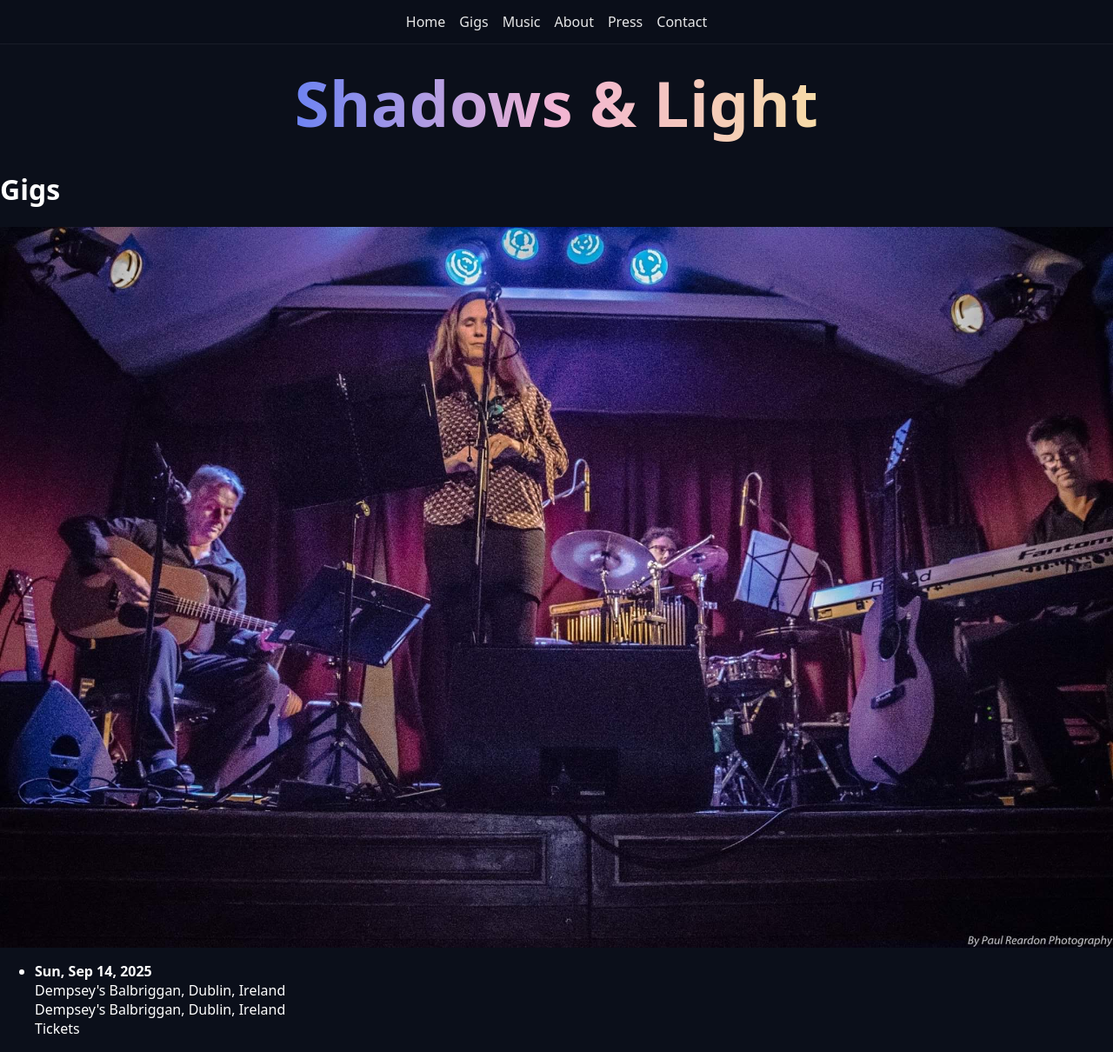
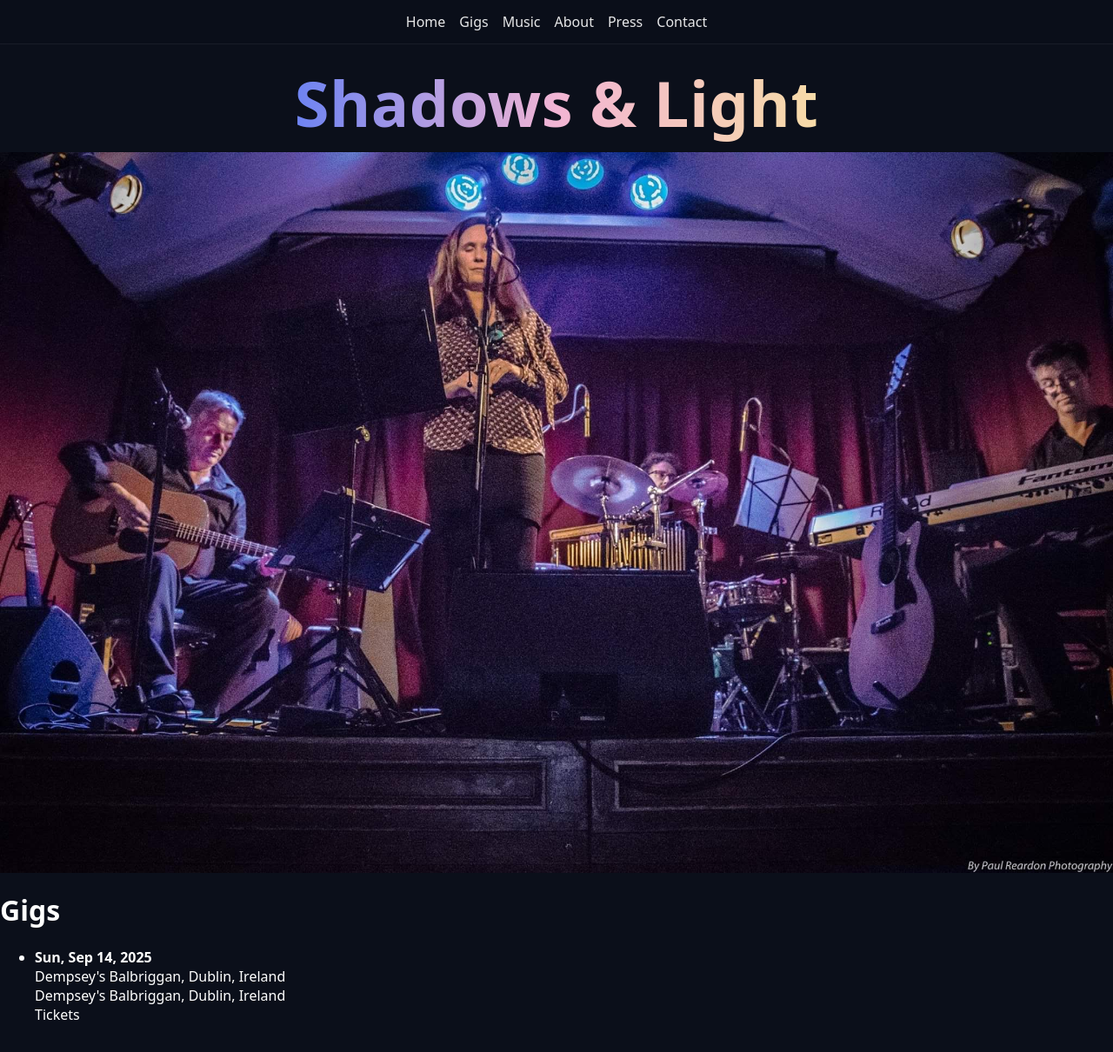
Before and after one commit to davidmul99snl/shadows-and-light-site, a Next.js app: page /gigs in a window 1280 px wide. Shown: the whole page at 87% size. Built offline with nearby package versions, Linux system fonts and the light colour scheme.

Commit message:
Update gigs.jsx

```diff
--- a/pages/gigs.jsx
+++ b/pages/gigs.jsx
@@ -20,9 +20,6 @@ export default function Gigs({ gigs }) {
         <meta name="description" content="Upcoming and past gigs for Shadows & Light" />
       </Head>
 
-      <main className="mx-auto max-w-4xl px-4 py-10">
-        <h1 className="text-3xl font-semibold tracking-tight">Gigs</h1>
-
         {/* Hero banner */}
         <div className="mt-6">
           <img
@@ -31,6 +28,9 @@ export default function Gigs({ gigs }) {
             className="w-full h-auto rounded-xl shadow-sm"
           />
         </div>
+
+        <main className="mx-auto max-w-4xl px-4 py-10">
+        <h1 className="text-3xl font-semibold tracking-tight">Gigs</h1>
 
         {sorted.length === 0 ? (
           <p className="mt-8 text-neutral-400">No gigs to show yet.</p>
```
